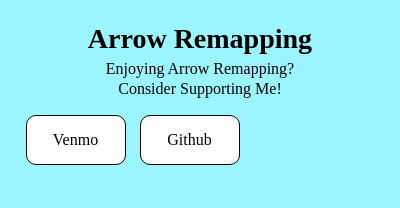
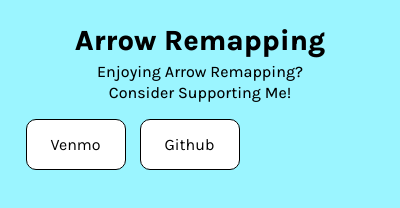
Before and after one commit to Swusan/Arrow-Remapping, a browser extension: page popup/popup.html in a window 400 px wide. Drawn offline with Linux system fonts and the light colour scheme.

Commit message:
Font Change to popup.html

```diff
--- a/popup/popup.html
+++ b/popup/popup.html
@@ -2,6 +2,9 @@
 
 <html>
 	<head>
+    <link rel="preconnect" href="https://fonts.googleapis.com">
+    <link rel="preconnect" href="https://fonts.gstatic.com" crossorigin>
+    <link href="https://fonts.googleapis.com/css2?family=Karla:ital,wght@0,200..800;1,200..800&display=swap" rel="stylesheet">
 		<meta charset="UTF-8" />
 		<title>Arrow Remapping</title>
     <style>
@@ -12,12 +15,19 @@
       h2 {
         text-align: center;
         margin-bottom: 5px;
-        font-size: 1.75em;
+        font-family: 'Karla', sans-serif;
+        font-optical-sizing: auto;
+        font-weight: 760;
+        font-style: normal;
+        font-size: 1.80em;
       }
       p {
         margin: 2px;
         text-align: center;
-        font-weight: 475;
+        font-family: 'Karla', sans-serif;
+        font-optical-sizing: auto;
+        font-weight: 450;
+        font-style: normal;
       }
       .container {
         width: 225px;
@@ -37,6 +47,8 @@
 			  border-color: black;
 			  border-radius: 10px;
 			  width: 68px;
+        font-family: 'Karla', sans-serif;
+        font-optical-sizing: auto;
 			  font-size: 1rem;
 			  color: black;
 			  transition: all 150ms;
```
